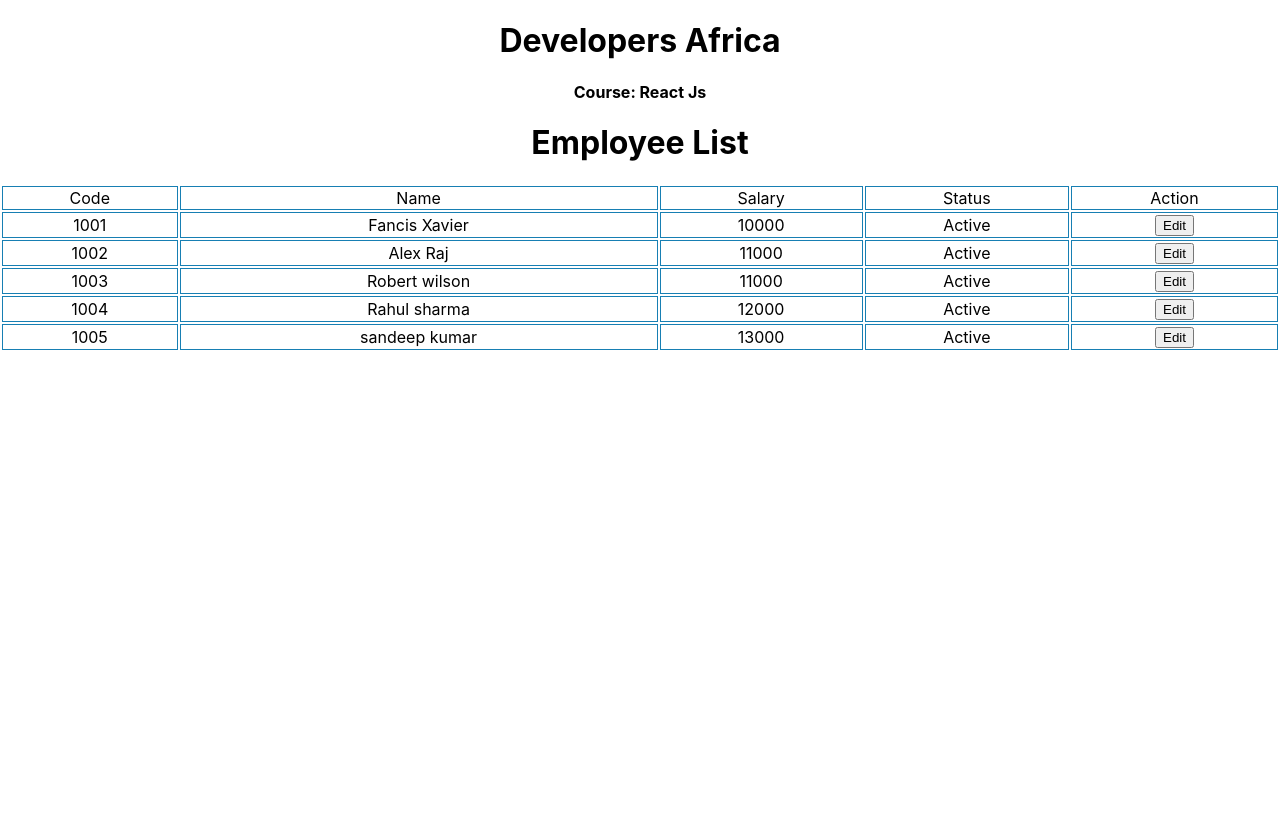
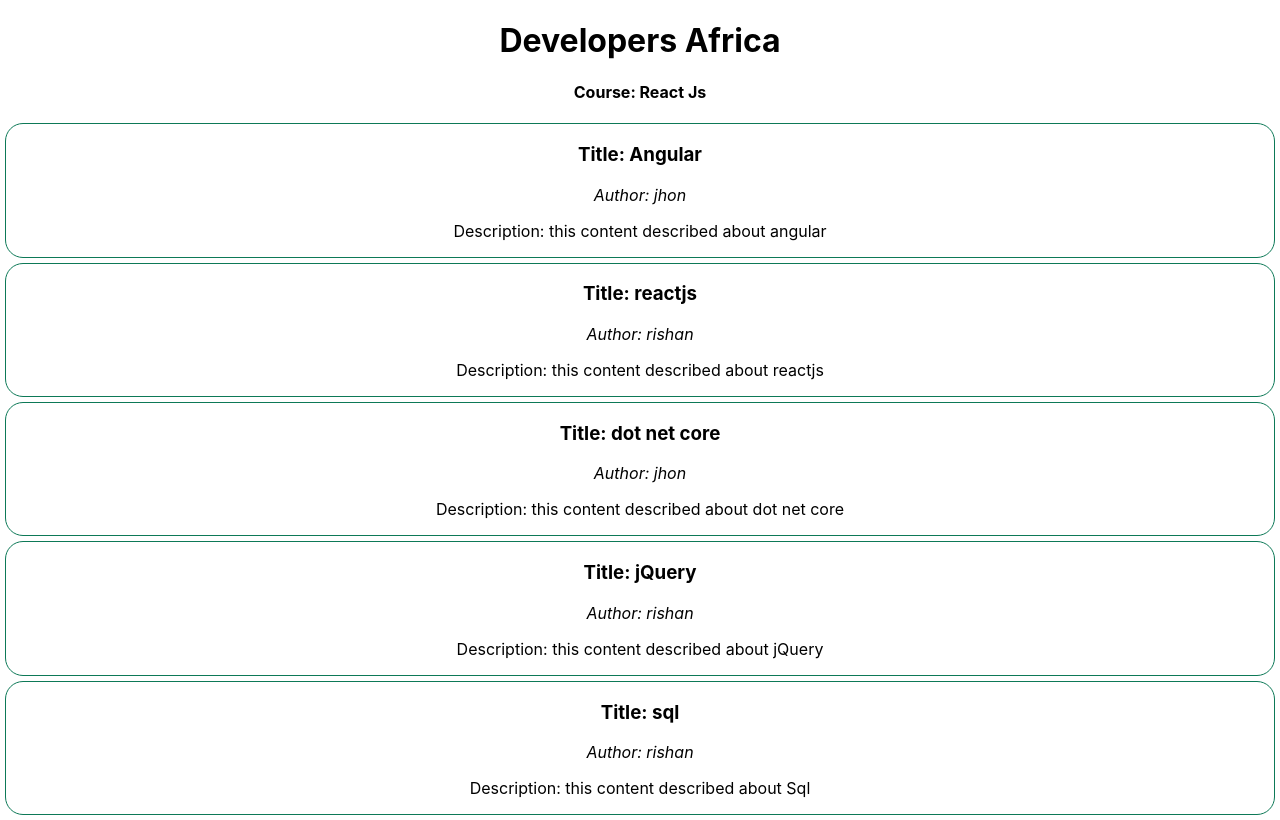
Before and after one commit to ZachyDev/Employee-Listing, a React (Create React App) app in the folder emp/: page / in a window 1280 px wide. Built offline with nearby package versions, Linux system fonts and the light colour scheme.

Commit message:
passed blog data from blogData component down to blogList component

```diff
--- a/emp/src/App.css
+++ b/emp/src/App.css
@@ -33,6 +33,11 @@ table {
 td {
   border: 1px solid rgb(23, 127, 179);
 }
+.blogList {
+  margin: 5px;
+  border: 1px solid rgb(13, 121, 87);
+  border-radius: 18px;
+}
 
 @keyframes App-logo-spin {
   from {
--- a/emp/src/App.js
+++ b/emp/src/App.js
@@ -1,13 +1,13 @@
 import './App.css';
-import Employee from './components/Employee';
 import AppHeader from './components/AppHeader';
+import BlogData from './components/BlogData';
 
 function App() {
   const course = 'React Js'
   return (
     <div className="App">
       <AppHeader title="Developers Africa" course={course}/>
-      <Employee />
+      <BlogData />
     </div>
   );
 }
--- /dev/null
+++ b/emp/src/components/BlogData.js
@@ -0,0 +1,19 @@
+import React, { useState } from 'react'
+import BlogList from './BlogList'
+
+function BlogData() {
+    const [blogs, setBlogs] = useState([
+        { 'id': '1', 'title': 'Angular', 'desc': 'this content described about angular', 'author': 'jhon' },
+        { 'id': '2', 'title': 'reactjs', 'desc': 'this content described about reactjs', 'author': 'rishan' },
+        { 'id': '3', 'title': 'dot net core', 'desc': 'this content described about dot net core', 'author': 'jhon' },
+        { 'id': '4', 'title': 'jQuery', 'desc': 'this content described about jQuery', 'author': 'rishan' },
+        { 'id': '5', 'title': 'sql', 'desc': 'this content described about Sql', 'author': 'rishan' }
+    ])
+    return (
+        <div>
+            <BlogList blogList={blogs} />
+        </div>
+    )
+}
+
+export default BlogData
--- /dev/null
+++ b/emp/src/components/BlogList.js
@@ -0,0 +1,19 @@
+import React from 'react'
+
+function BlogList({blogList}) {
+  return (
+    <div>
+        {blogList.map(blog => {
+            return(
+                <div key={blog.id} className='blogList'>
+                    <h3>Title: {blog.title}</h3>
+                    <i>Author: {blog.author}</i>
+                    <p>Description: {blog.desc}</p>
+                </div>
+            )
+        })}
+    </div>
+  )
+}
+
+export default BlogList
```
